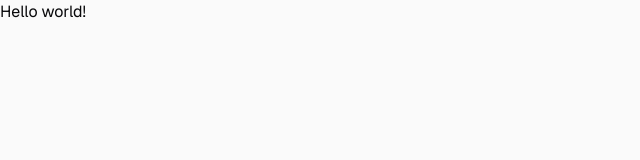
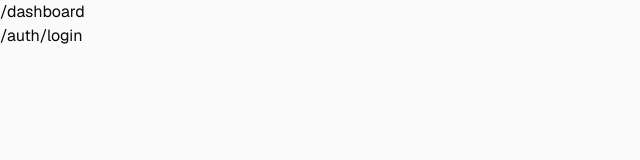
Before and after one commit to jvvdev/flowtask-web, a Next.js app: page / in a window 1280 px wide. Shown: the top 160 px of the page, without its empty margins (0-640 px from the left). Built offline with nearby package versions, Linux system fonts and the light colour scheme.

Commit message:
add routes in first page

```diff
--- a/app/page.tsx
+++ b/app/page.tsx
@@ -1,7 +1,7 @@
 export default function Home() {
   return (
     <main>
-      <div>Hello world!</div>
+      <div>/dashboard <br /> /auth/login</div>
     </main>
   );
 }
```
